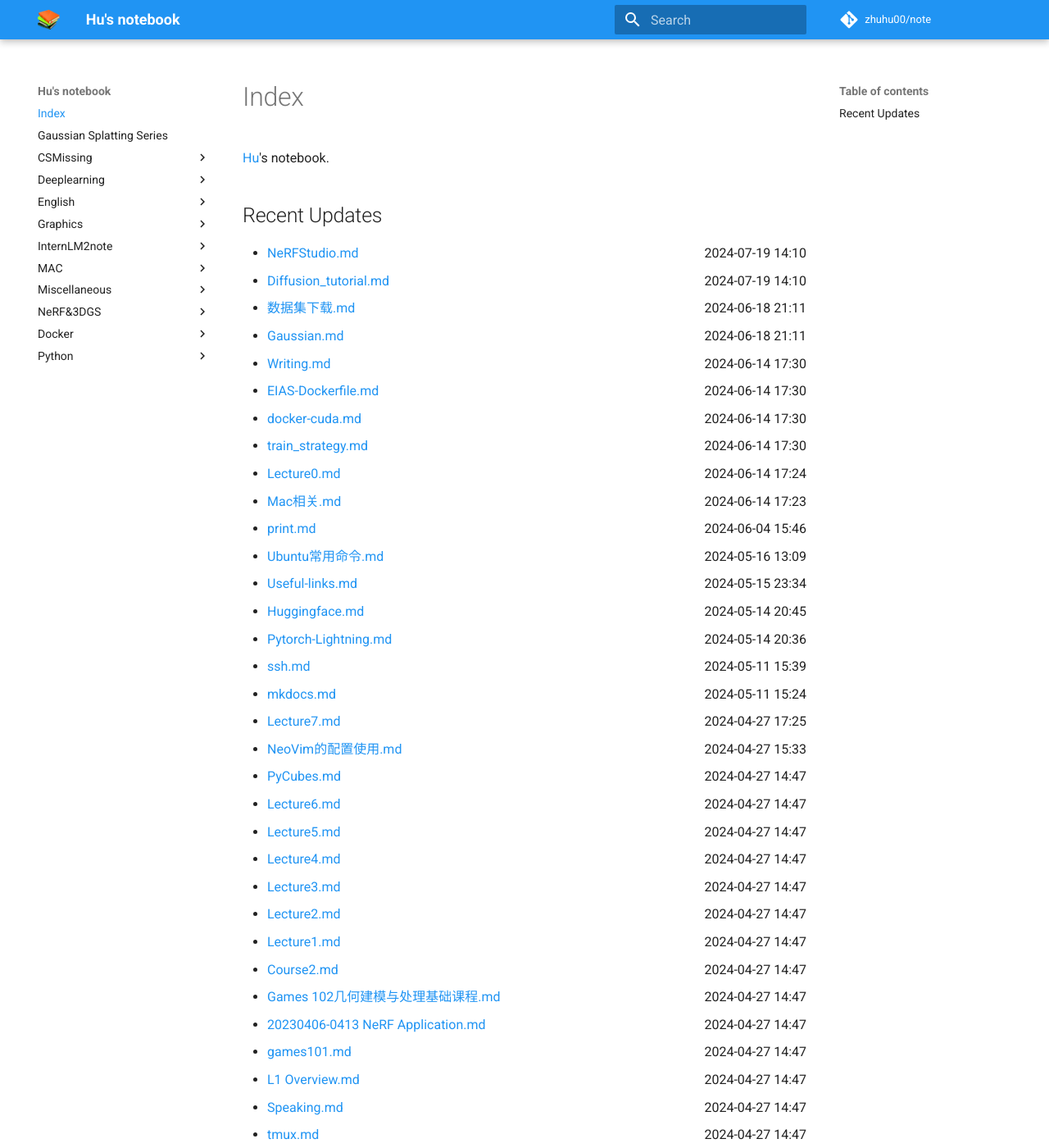
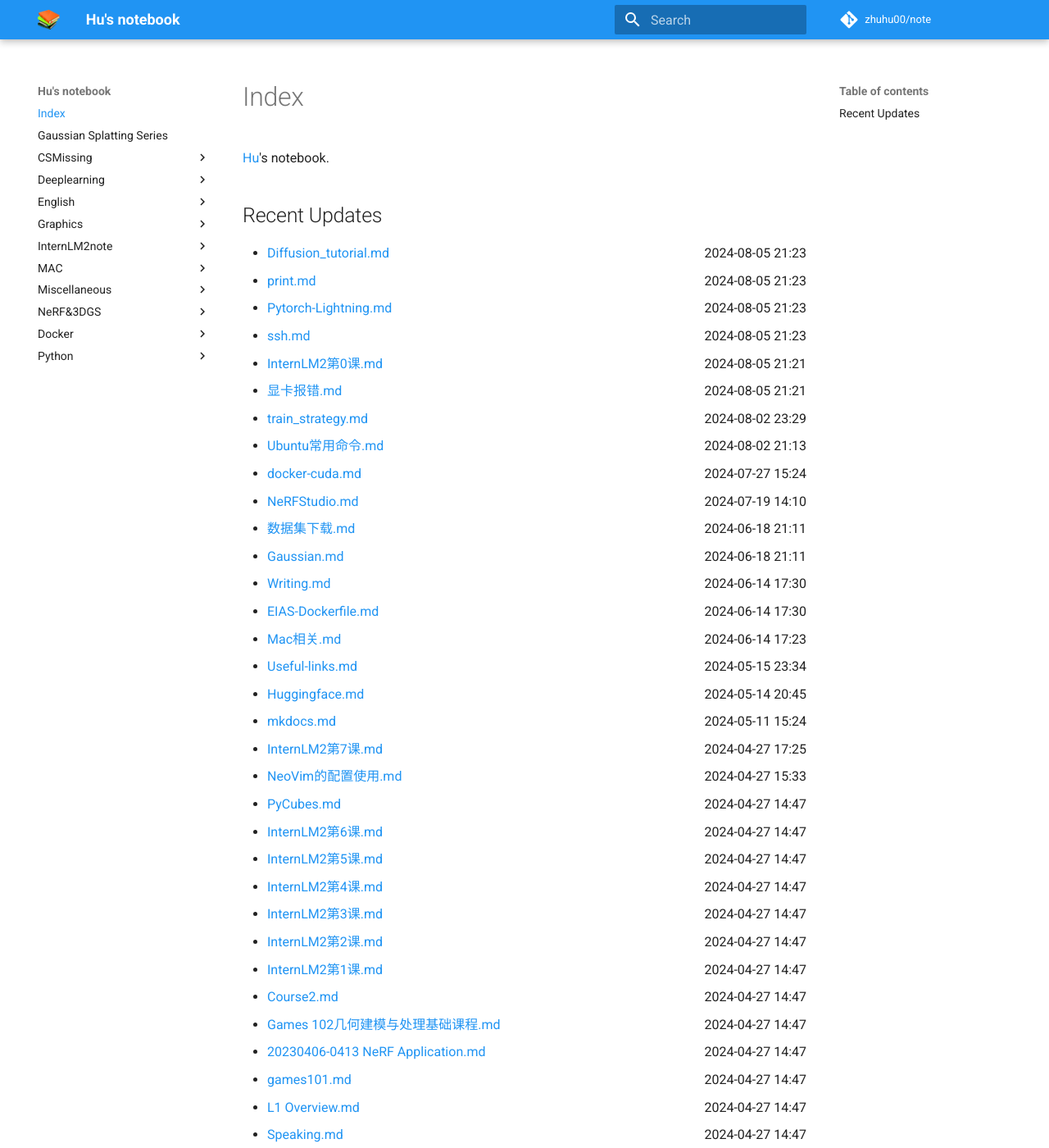
Before and after one commit to zhuhu00/note, an MkDocs documentation site: the page built from docs/index.md, in a window 1280 px wide and 1400 px high. Shown: the whole window at 82% size. Built offline with MkDocs 1.6.1 and Material for MkDocs 9.7.7, drawn with Linux system fonts in a browser that asks for light colours; comment, search, counter and statistics services are not loaded.

Commit message:
update recent

```diff
--- a/docs/index.md
+++ b/docs/index.md
@@ -4,32 +4,33 @@
 [Hu](https://zhuhu00.top/)'s notebook.
 
 ## Recent Updates
+- [Diffusion_tutorial.md](Deeplearning/Diffusion_tutorial/) <span style="float: right;">2024-08-05 21:23</span>
+- [print.md](python/print/) <span style="float: right;">2024-08-05 21:23</span>
+- [Pytorch-Lightning.md](python/Pytorch-Lightning/) <span style="float: right;">2024-08-05 21:23</span>
+- [ssh.md](CSMissing/ssh/) <span style="float: right;">2024-08-05 21:23</span>
+- [InternLM2第0课.md](InternLM2note/InternLM2第0课/) <span style="float: right;">2024-08-05 21:21</span>
+- [显卡报错.md](CSMissing/显卡报错/) <span style="float: right;">2024-08-05 21:21</span>
+- [train_strategy.md](Deeplearning/train_strategy/) <span style="float: right;">2024-08-02 23:29</span>
+- [Ubuntu常用命令.md](CSMissing/Ubuntu常用命令/) <span style="float: right;">2024-08-02 21:13</span>
+- [docker-cuda.md](docker/docker-cuda/) <span style="float: right;">2024-07-27 15:24</span>
 - [NeRFStudio.md](NeRF&3DGS/NeRFStudio/) <span style="float: right;">2024-07-19 14:10</span>
-- [Diffusion_tutorial.md](Deeplearning/Diffusion_tutorial/) <span style="float: right;">2024-07-19 14:10</span>
 - [数据集下载.md](Deeplearning/数据集下载/) <span style="float: right;">2024-06-18 21:11</span>
 - [Gaussian.md](Gaussian/) <span style="float: right;">2024-06-18 21:11</span>
 - [Writing.md](English/Writing/) <span style="float: right;">2024-06-14 17:30</span>
 - [EIAS-Dockerfile.md](docker/EIAS-Dockerfile/) <span style="float: right;">2024-06-14 17:30</span>
-- [docker-cuda.md](docker/docker-cuda/) <span style="float: right;">2024-06-14 17:30</span>
-- [train_strategy.md](Deeplearning/train_strategy/) <span style="float: right;">2024-06-14 17:30</span>
-- [Lecture0.md](InternLM2note/Lecture0/) <span style="float: right;">2024-06-14 17:24</span>
 - [Mac相关.md](MAC/Mac相关/) <span style="float: right;">2024-06-14 17:23</span>
-- [print.md](python/print/) <span style="float: right;">2024-06-04 15:46</span>
-- [Ubuntu常用命令.md](CSMissing/Ubuntu常用命令/) <span style="float: right;">2024-05-16 13:09</span>
 - [Useful-links.md](CSMissing/Useful-links/) <span style="float: right;">2024-05-15 23:34</span>
 - [Huggingface.md](CSMissing/Huggingface/) <span style="float: right;">2024-05-14 20:45</span>
-- [Pytorch-Lightning.md](python/Pytorch-Lightning/) <span style="float: right;">2024-05-14 20:36</span>
-- [ssh.md](CSMissing/ssh/) <span style="float: right;">2024-05-11 15:39</span>
 - [mkdocs.md](Miscellaneous/mkdocs/) <span style="float: right;">2024-05-11 15:24</span>
-- [Lecture7.md](InternLM2note/Lecture7/) <span style="float: right;">2024-04-27 17:25</span>
+- [InternLM2第7课.md](InternLM2note/InternLM2第7课/) <span style="float: right;">2024-04-27 17:25</span>
 - [NeoVim的配置使用.md](CSMissing/NeoVim的配置使用/) <span style="float: right;">2024-04-27 15:33</span>
 - [PyCubes.md](python/PyCubes/) <span style="float: right;">2024-04-27 14:47</span>
-- [Lecture6.md](InternLM2note/Lecture6/) <span style="float: right;">2024-04-27 14:47</span>
-- [Lecture5.md](InternLM2note/Lecture5/) <span style="float: right;">2024-04-27 14:47</span>
-- [Lecture4.md](InternLM2note/Lecture4/) <span style="float: right;">2024-04-27 14:47</span>
-- [Lecture3.md](InternLM2note/Lecture3/) <span style="float: right;">2024-04-27 14:47</span>
-- [Lecture2.md](InternLM2note/Lecture2/) <span style="float: right;">2024-04-27 14:47</span>
-- [Lecture1.md](InternLM2note/Lecture1/) <span style="float: right;">2024-04-27 14:47</span>
+- [InternLM2第6课.md](InternLM2note/InternLM2第6课/) <span style="float: right;">2024-04-27 14:47</span>
+- [InternLM2第5课.md](InternLM2note/InternLM2第5课/) <span style="float: right;">2024-04-27 14:47</span>
+- [InternLM2第4课.md](InternLM2note/InternLM2第4课/) <span style="float: right;">2024-04-27 14:47</span>
+- [InternLM2第3课.md](InternLM2note/InternLM2第3课/) <span style="float: right;">2024-04-27 14:47</span>
+- [InternLM2第2课.md](InternLM2note/InternLM2第2课/) <span style="float: right;">2024-04-27 14:47</span>
+- [InternLM2第1课.md](InternLM2note/InternLM2第1课/) <span style="float: right;">2024-04-27 14:47</span>
 - [Course2.md](Graphics/games201/Course2/) <span style="float: right;">2024-04-27 14:47</span>
 - [Games 102几何建模与处理基础课程.md](Graphics/games102/Games 102几何建模与处理基础课程/) <span style="float: right;">2024-04-27 14:47</span>
 - [20230406-0413 NeRF Application.md](Graphics/games102/20230406-0413 NeRF Application/) <span style="float: right;">2024-04-27 14:47</span>
```
